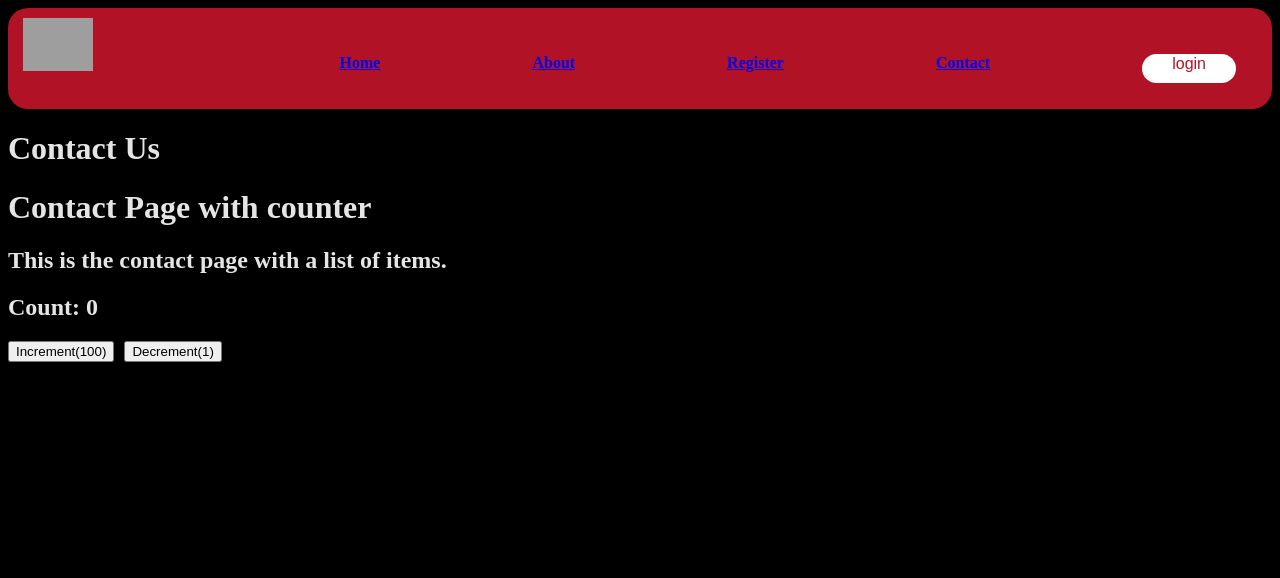
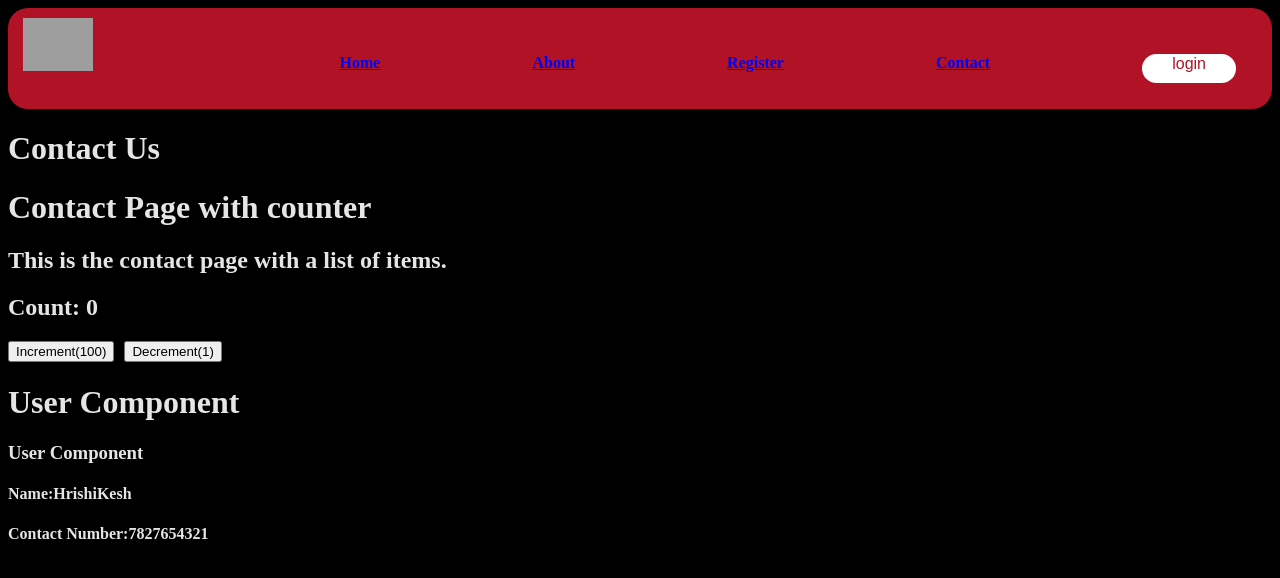
Before and after one commit to hreshikesh/React-X-Workz, a React (Vite) app: page /contact in a window 1280 px wide. Shown: the top 578 px of the page. Built offline with nearby package versions, Linux system fonts and the light colour scheme; grey boxes are pictures that could not be loaded.

Commit message:
class based component

```diff
--- a/src/components/Contact.js
+++ b/src/components/Contact.js
@@ -1,4 +1,5 @@
 import React from "react";
+import User from "./User";
 
 class Contact extends React.Component {
     constructor(props) {
@@ -9,8 +10,7 @@ class Contact extends React.Component {
             increment:100,
             decrement:1,
         }
-
-
+        console.log("This is a parent class constructor")
     }
 
     handleIncrement = () => {
@@ -30,6 +30,11 @@ class Contact extends React.Component {
                 <h2>Count: {this.state.count}</h2>
                 <button onClick={this.handleIncrement}>Increment(100)</button>
                 <button onClick={this.handleDecrement} style={{marginLeft:10}}>Decrement(1)</button>
+
+                <div>
+                    <h1>User Component</h1>
+                    <User userName={"HrishiKesh"} phone={7827654321} />
+                </div>
             </div>
         )
     }
--- /dev/null
+++ b/src/components/User.js
@@ -0,0 +1,18 @@
+import React from "react";
+class User extends React.Component {
+    constructor() {
+        super();
+        console.log("child constructor")
+    }
+    render() {
+        const {userName, phone} = this.props;
+        return (
+            <div>
+                <h3>User Component</h3>
+                <h4>Name:{userName}</h4>
+                <h4>Contact Number:{phone}</h4>
+            </div>
+        )
+    }
+}
+export default User;
```
Also changed, not shown: 2 other files (tests, documents, lock files or other folders).
